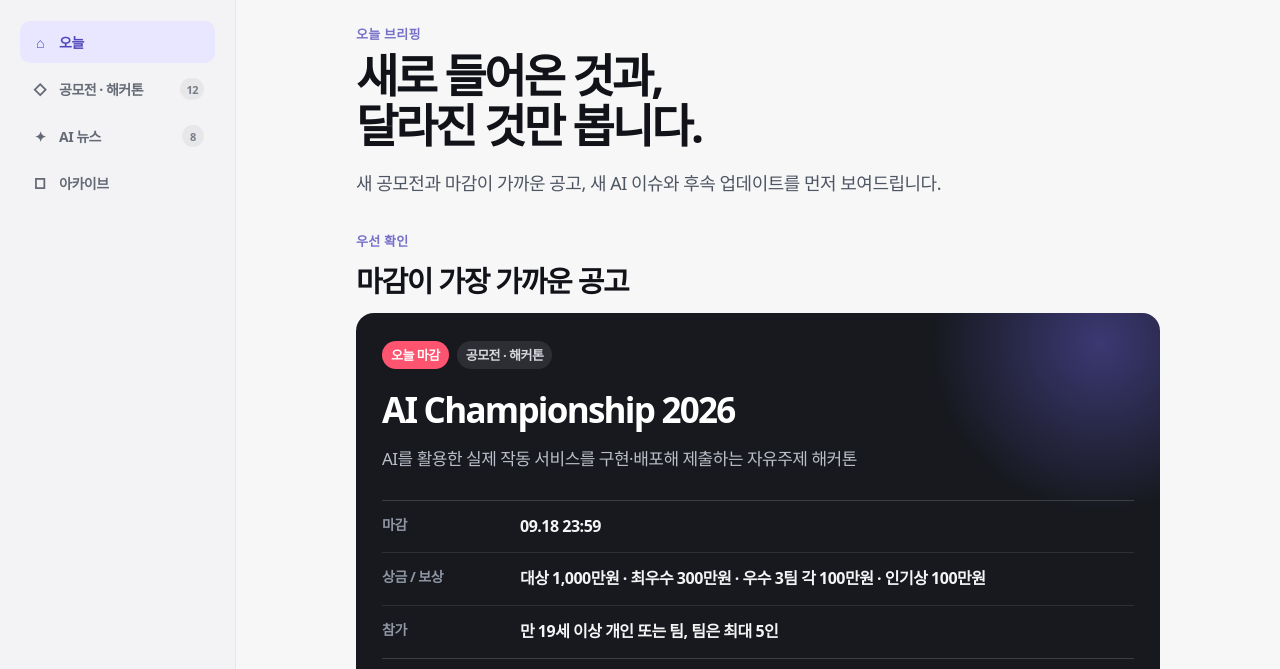
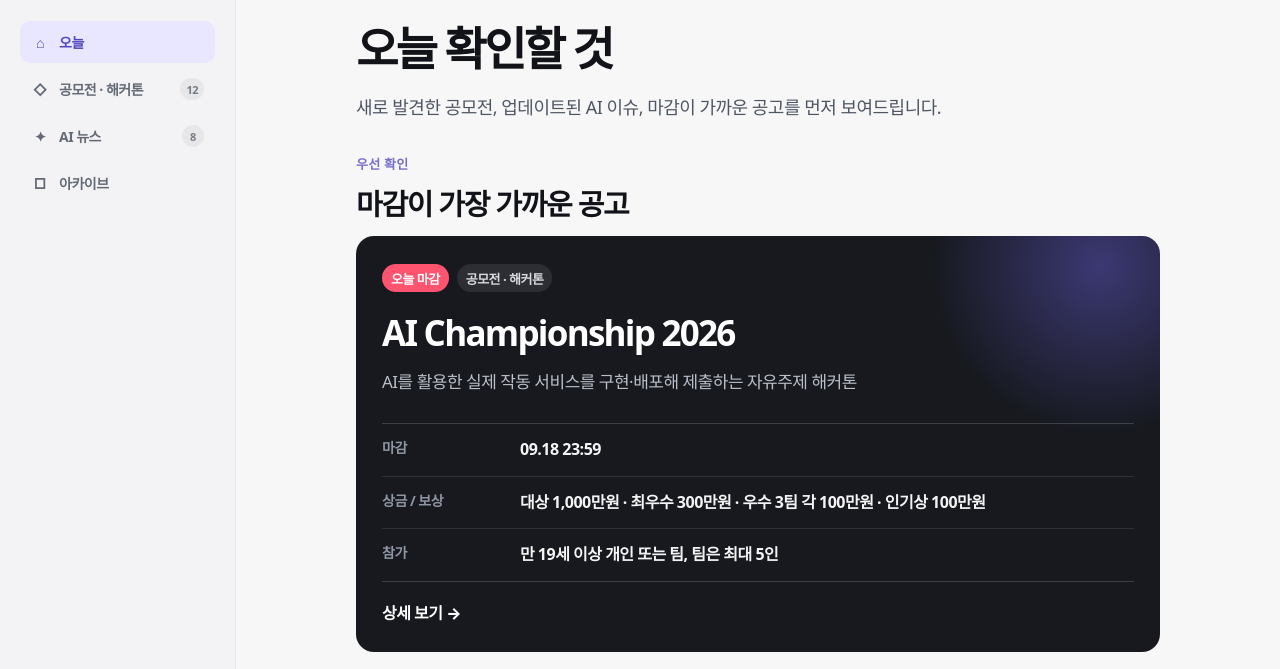
Before and after one commit to wogus4048/daily-brief, a plain HTML site: page index.html in a window 1280 px wide. Shown: the part 80-749 px from the top of the page. Drawn offline with Linux system fonts and the light colour scheme.

Commit message:
Clarify Today home purpose

```diff
--- a/index.html
+++ b/index.html
@@ -59,9 +59,8 @@
         <section class="view" id="homeView" hidden>
           <section class="brief-hero">
             <div class="brief-hero-copy">
-              <p class="overline">오늘 브리핑</p>
-              <h1>새로 들어온 것과,<br>달라진 것만 봅니다.</h1>
-              <p class="hero-sub">새 공모전과 마감이 가까운 공고, 새 AI 이슈와 후속 업데이트를 먼저 보여드립니다.</p>
+              <h1>오늘 확인할 것</h1>
+              <p class="hero-sub">새로 발견한 공모전, 업데이트된 AI 이슈, 마감이 가까운 공고를 먼저 보여드립니다.</p>
             </div>
           </section>
 
```
